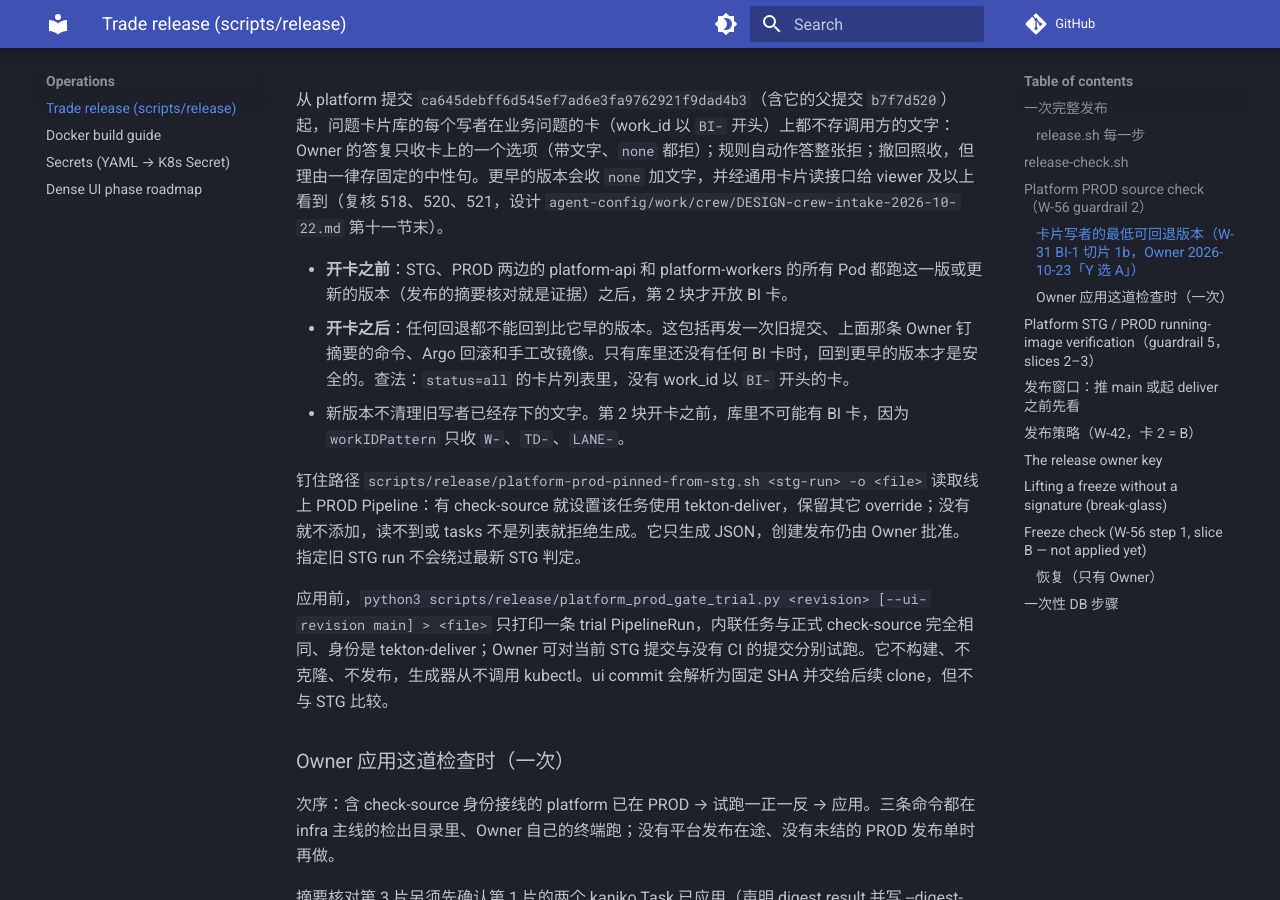
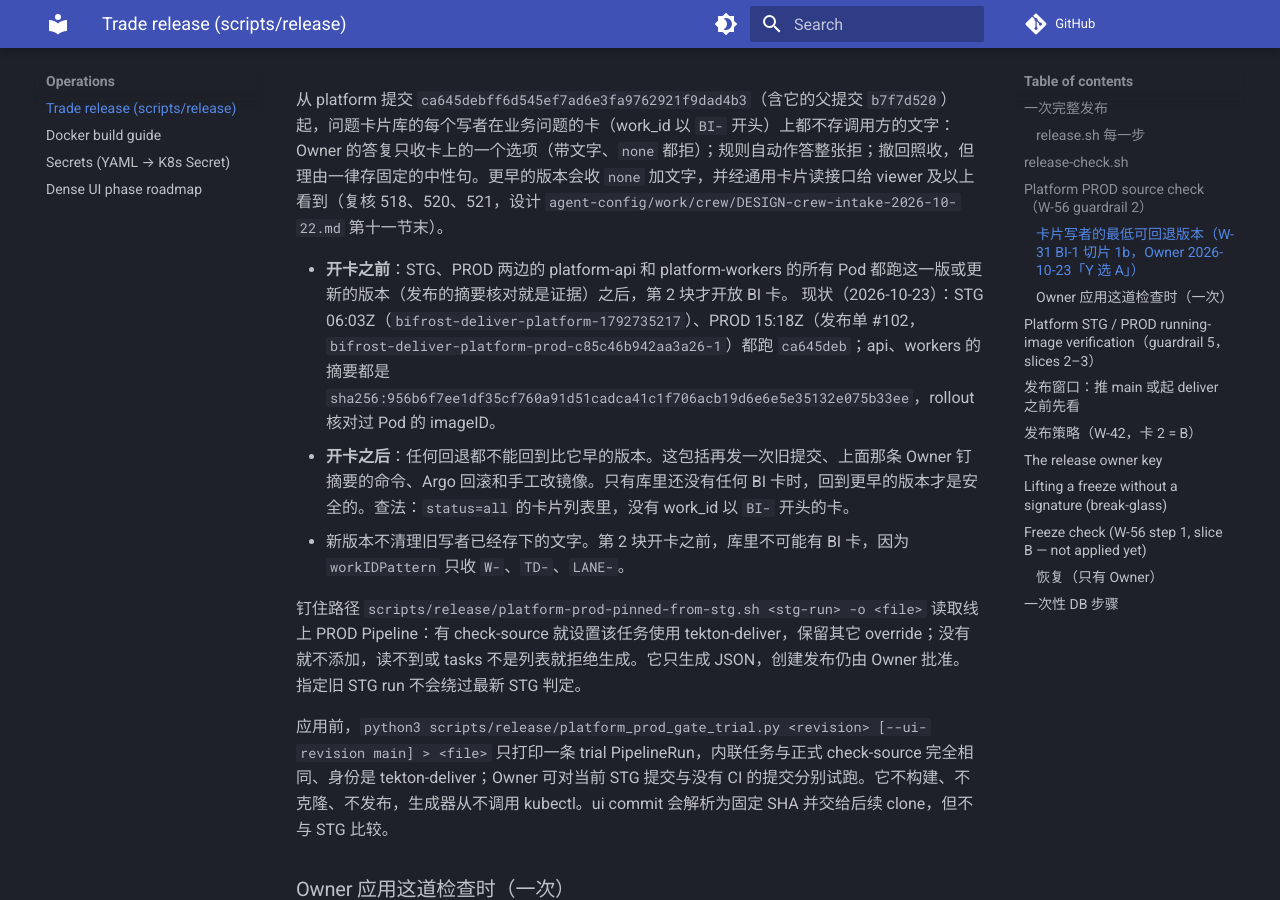
Before and after one commit to weitingzhao/bifrost-trade-infra, an MkDocs documentation site: the page built from docs/RELEASE.md, in a window 1280 px wide and 900 px high, scrolled down 4376 px. Built offline with MkDocs 1.6.1 and Material for MkDocs 9.7.7, drawn with Linux system fonts in a browser that asks for light colours; comment, search, counter and statistics services are not loaded.

Commit message:
docs(release): STG and PROD both run the card writers' rollback floor ca645deb (W-31 BI-1 slice 1b, approval #102)
STG since 06:03Z, PROD since 15:18Z: the Owner approved #102 at 10:17 CDT;
bifrost-deliver-platform-prod-c85c46b942aa3a26-1 deployed the STG-verified
pair without a rebuild, and its rollout checked the pods' imageIDs. The
condition for slice 2 to open business-issue cards is met on both sides.

Co-Authored-By: Claude Opus 5.5 <noreply@anthropic.com>
Claude-Session: local_accccb4e-410c-4b5f-9f1b-b54c6915dc9a
Claude-Transcript: 4c3ecb80-4397-474e-b209-a909921f7d13
Change-Id: Ibd35ab0a72b1922a50fe1f4857caa602b50424cf
Work: W-31

```diff
--- a/docs/RELEASE.md
+++ b/docs/RELEASE.md
@@ -112,6 +112,7 @@ kubectl -n cicd patch application bifrost-platform-prod --type merge -p '{"spec"
 从 platform 提交 `ca645debff6d545ef7ad6e3fa9762921f9dad4b3`（含它的父提交 `b7f7d520`）起，问题卡片库的每个写者在业务问题的卡（work_id 以 `BI-` 开头）上都不存调用方的文字：Owner 的答复只收卡上的一个选项（带文字、`none` 都拒）；规则自动作答整张拒；撤回照收，但理由一律存固定的中性句。更早的版本会收 `none` 加文字，并经通用卡片读接口给 viewer 及以上看到（复核 518、520、521，设计 `agent-config/work/crew/DESIGN-crew-intake-2026-10-22.md` 第十一节末）。
 
 - **开卡之前**：STG、PROD 两边的 platform-api 和 platform-workers 的所有 Pod 都跑这一版或更新的版本（发布的摘要核对就是证据）之后，第 2 块才开放 BI 卡。
+  现状（2026-10-23）：STG 06:03Z（`bifrost-deliver-platform-1792735217`）、PROD 15:18Z（发布单 #102，`bifrost-deliver-platform-prod-c85c46b942aa3a26-1`）都跑 `ca645deb`；api、workers 的摘要都是 `sha256:956b6f7ee1df35cf760a91d51cadca41c1f706acb19d6e6e5e35132e075b33ee`，rollout 核对过 Pod 的 imageID。
 - **开卡之后**：任何回退都不能回到比它早的版本。这包括再发一次旧提交、上面那条 Owner 钉摘要的命令、Argo 回滚和手工改镜像。只有库里还没有任何 BI 卡时，回到更早的版本才是安全的。查法：`status=all` 的卡片列表里，没有 work_id 以 `BI-` 开头的卡。
 - 新版本不清理旧写者已经存下的文字。第 2 块开卡之前，库里不可能有 BI 卡，因为 `workIDPattern` 只收 `W-`、`TD-`、`LANE-`。
 
```
